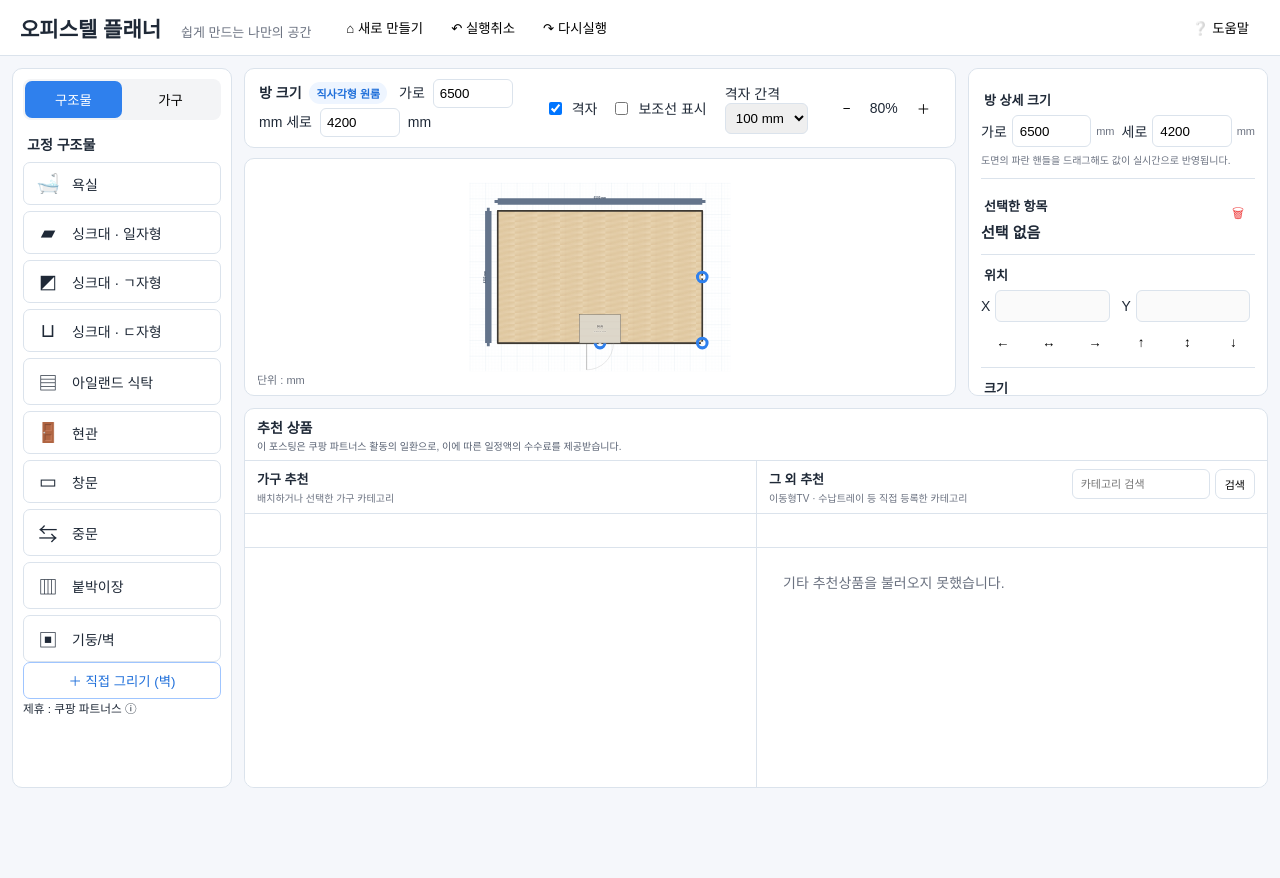
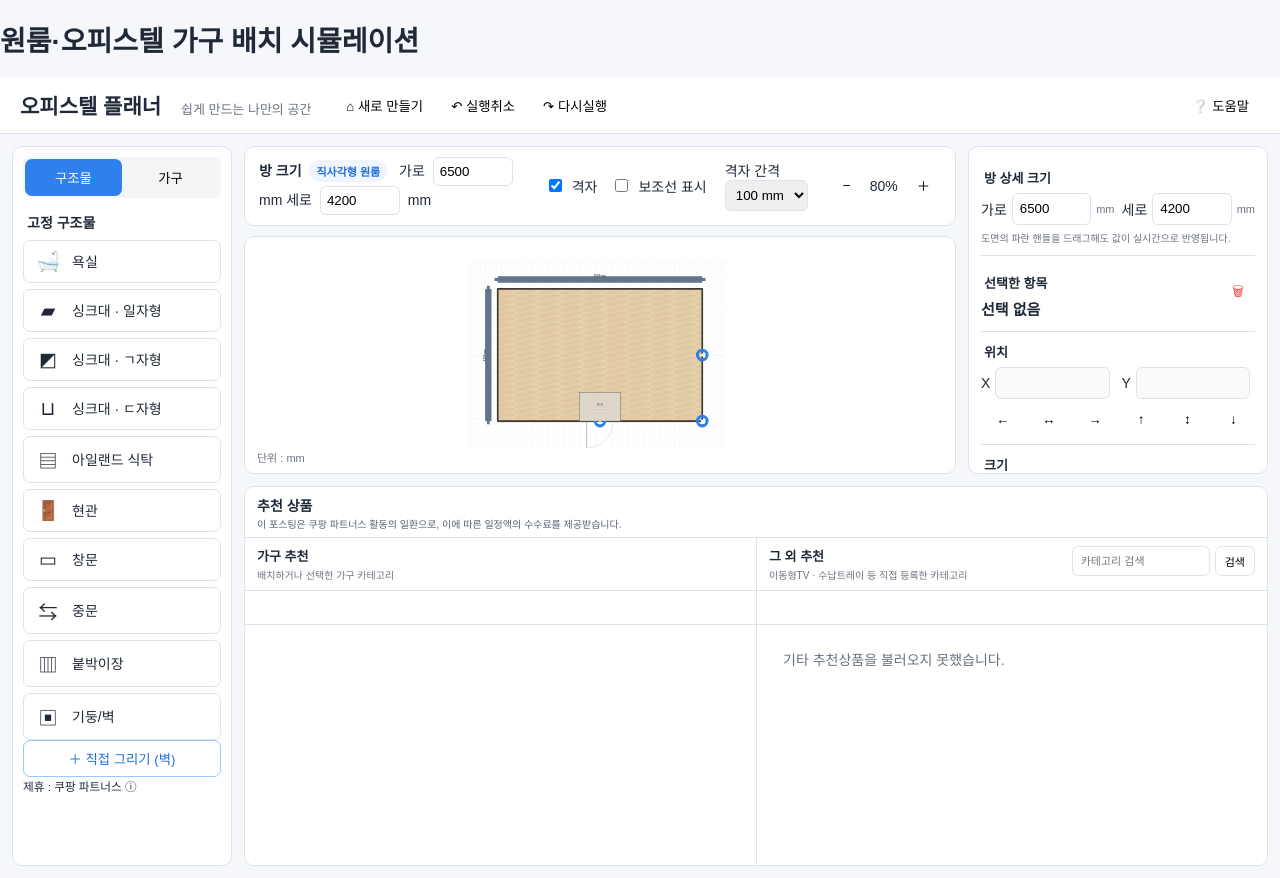
Before and after one commit to acrrdev/officetel-planner, a plain HTML site: page index.html in a window 1280 px wide. Before the commit the page ends 800 px from the top, so only its background shows below. Drawn offline with Linux system fonts and the light colour scheme; no server answers.

Commit message:
Add files via upload

```diff
--- a/index.html
+++ b/index.html
@@ -3,10 +3,12 @@
 <head>
   <meta charset="utf-8" />
   <meta name="viewport" content="width=device-width, initial-scale=1" />
-  <title>오피스텔 플래너</title>
+  <meta name="description" content="원룸과 오피스텔의 침대, 책상, 소파 등 가구 배치를 미리 확인해보세요. 방 크기와 가구 크기를 직접 설정할 수 있는 무료 가구 배치 시뮬레이션입니다.">
+  <title>원룸·오피스텔 가구 배치 시뮬레이션 | 무료 방 배치 플래너</title>
   <link rel="stylesheet" href="style.css" />
 </head>
 <body>
+  <h1 class="seo-page-title">원룸·오피스텔 가구 배치 시뮬레이션</h1>
   <header class="topbar">
     <div class="brand">오피스텔 플래너 <span>쉽게 만드는 나만의 공간</span></div>
     <nav class="top-actions">
```
